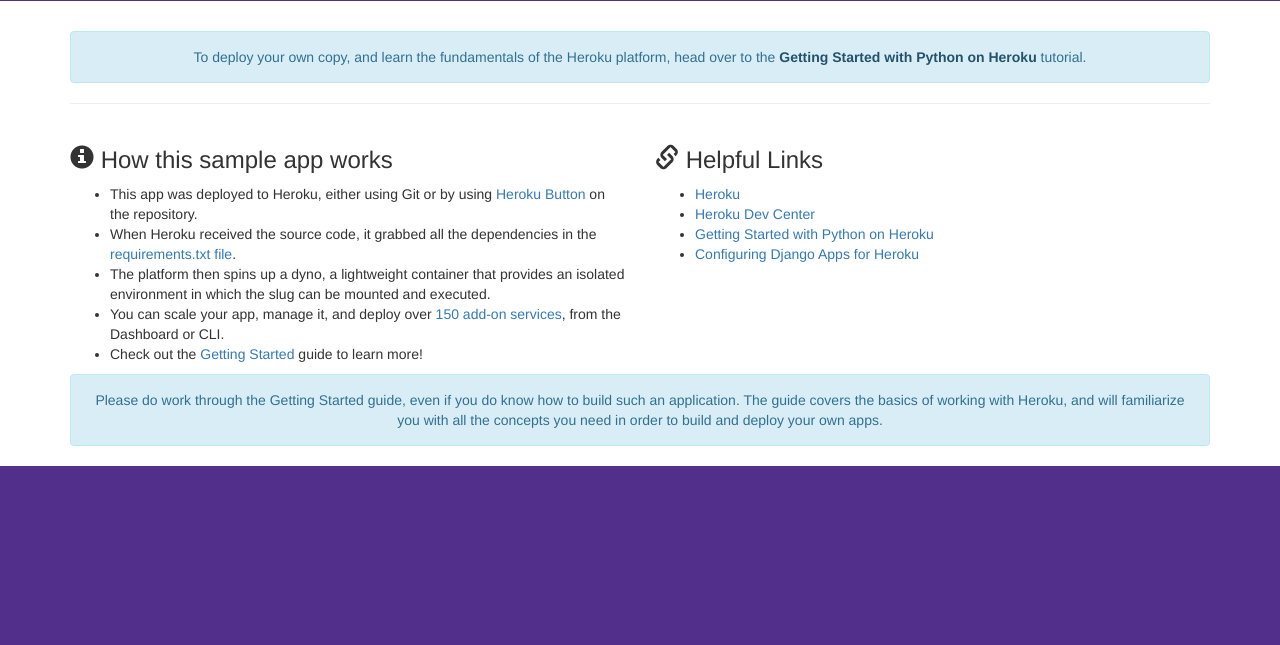
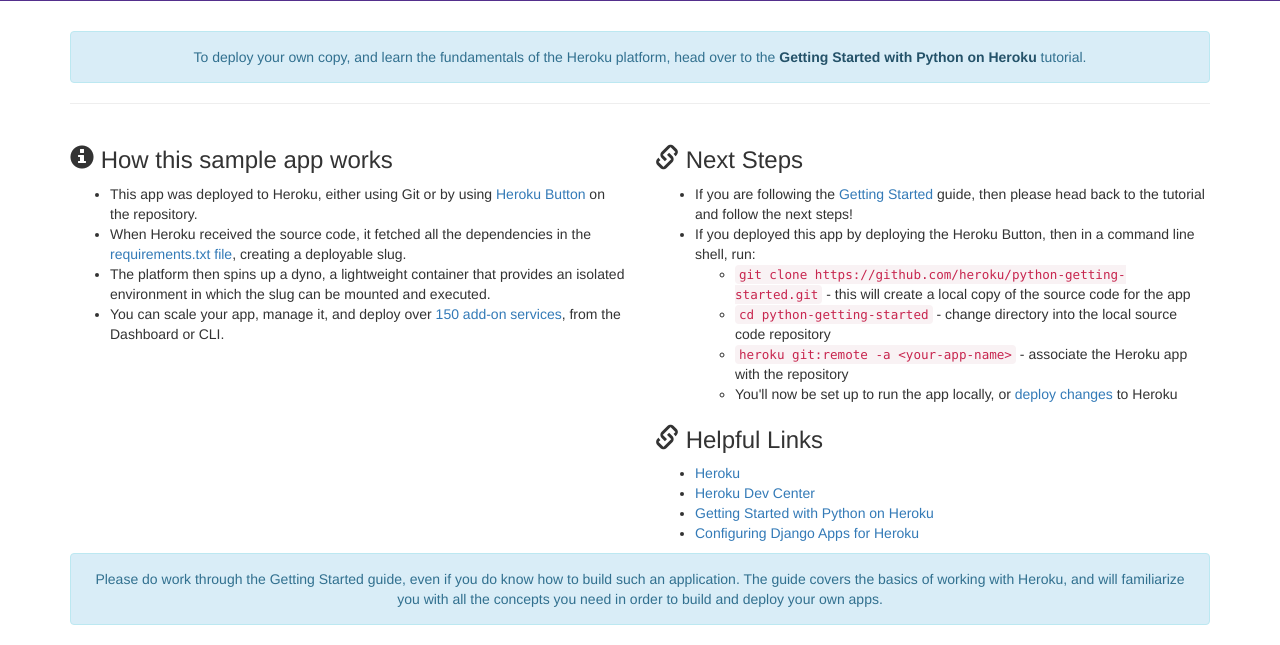
Before and after one commit to jonaylor89/hackathons, a Django app: page / in a window 1280 px wide. Shown: the part 536-1181 px from the top of the page. Before the commit the page ends 1002 px from the top, so only its background shows below. Run offline with Django 3.2, Linux system fonts and the light colour scheme; some libraries are stand-ins or nearby versions.

Commit message:
add next steps

```diff
--- a/ZeroPWNdAPI/hello/templates/index.html
+++ b/ZeroPWNdAPI/hello/templates/index.html
@@ -25,13 +25,23 @@
       <ul>
         <li>This app was deployed to Heroku, either using Git or by using <a href="https://github.com/heroku/python-getting-started">Heroku Button</a> on the repository.</li>
 
-        <li>When Heroku received the source code, it grabbed all the dependencies in the <a href="https://github.com/heroku/python-getting-started/blob/master/requirements.txt">requirements.txt file</a>.</li>
+        <li>When Heroku received the source code, it fetched all the dependencies in the <a href="https://github.com/heroku/python-getting-started/blob/master/requirements.txt">requirements.txt file</a>, creating a deployable slug.</li>
         <li>The platform then spins up a dyno, a lightweight container that provides an isolated environment in which the slug can be mounted and executed.</li>
         <li>You can scale your app, manage it, and deploy over <a href="https://addons.heroku.com/">150 add-on services</a>, from the Dashboard or CLI.</li>
-        <li>Check out the <a href="https://devcenter.heroku.com/articles/getting-started-with-python">Getting Started</a> guide to learn more!</li>
       </ul>
     </div>
     <div class="col-md-6">
+      <h3><span class="glyphicon glyphicon-link"></span> Next Steps</h3>
+      <ul>
+        <li>If you are following the <a href="https://devcenter.heroku.com/articles/getting-started-with-python">Getting Started</a> guide, then please head back to the tutorial and follow the next steps!</li>
+        <li>If you deployed this app by deploying the Heroku Button, then in a command line shell, run:</li>
+        <ul>
+          <li><code>git clone https://github.com/heroku/python-getting-started.git</code> - this will create a local copy of the source code for the app</li>
+          <li><code>cd python-getting-started</code> - change directory into the local source code repository</li>
+          <li><code>heroku git:remote -a &lt;your-app-name></code> - associate the Heroku app with the repository</li>
+          <li>You'll now be set up to run the app locally, or <a href="https://devcenter.heroku.com/articles/getting-started-with-python#push-local-changes">deploy changes</a> to Heroku</li>
+        </ul>
+      </ul>
       <h3><span class="glyphicon glyphicon-link"></span> Helpful Links</h3>
       <ul>
         <li><a href="https://www.heroku.com/home">Heroku</a></li>
```
